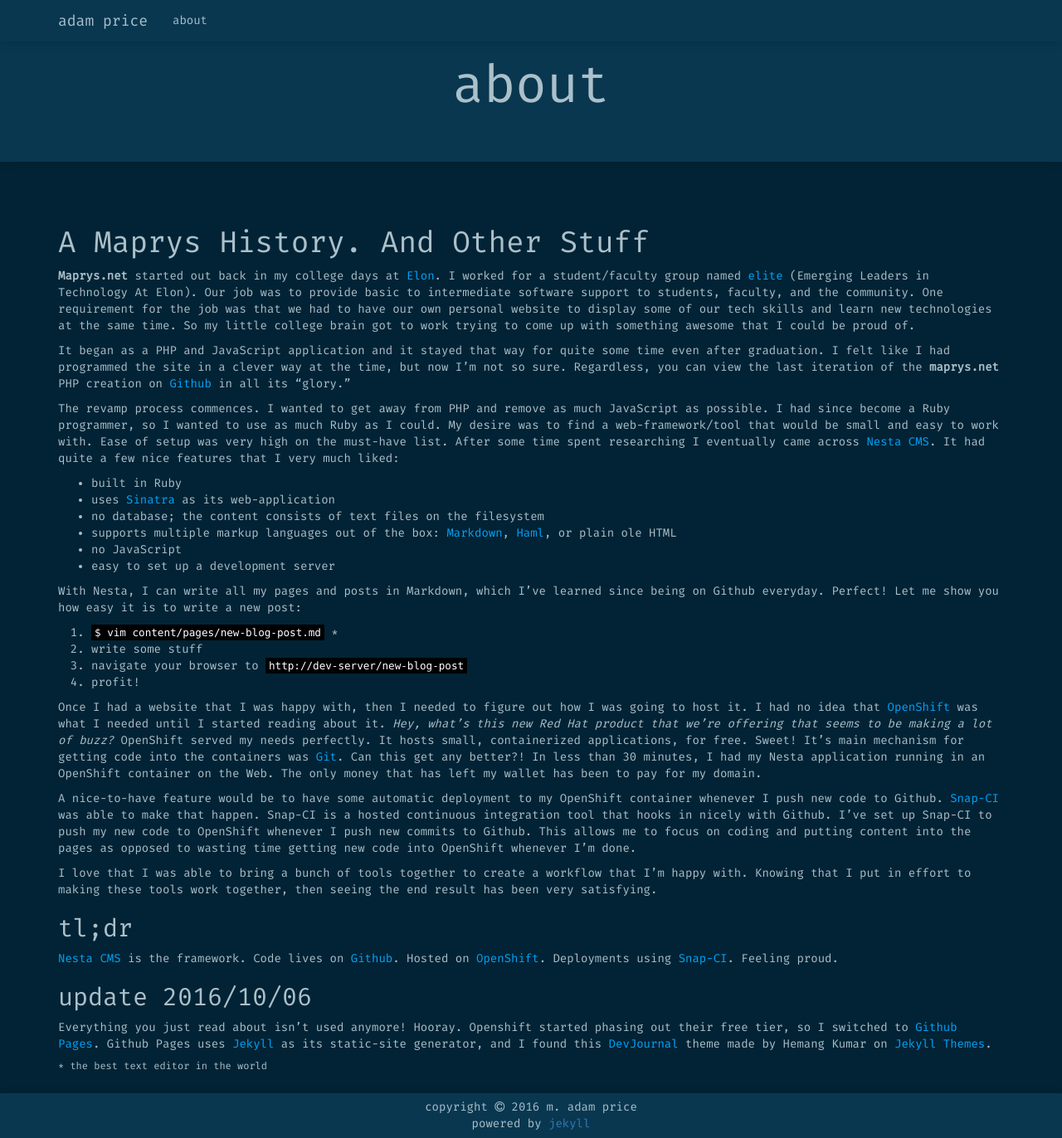
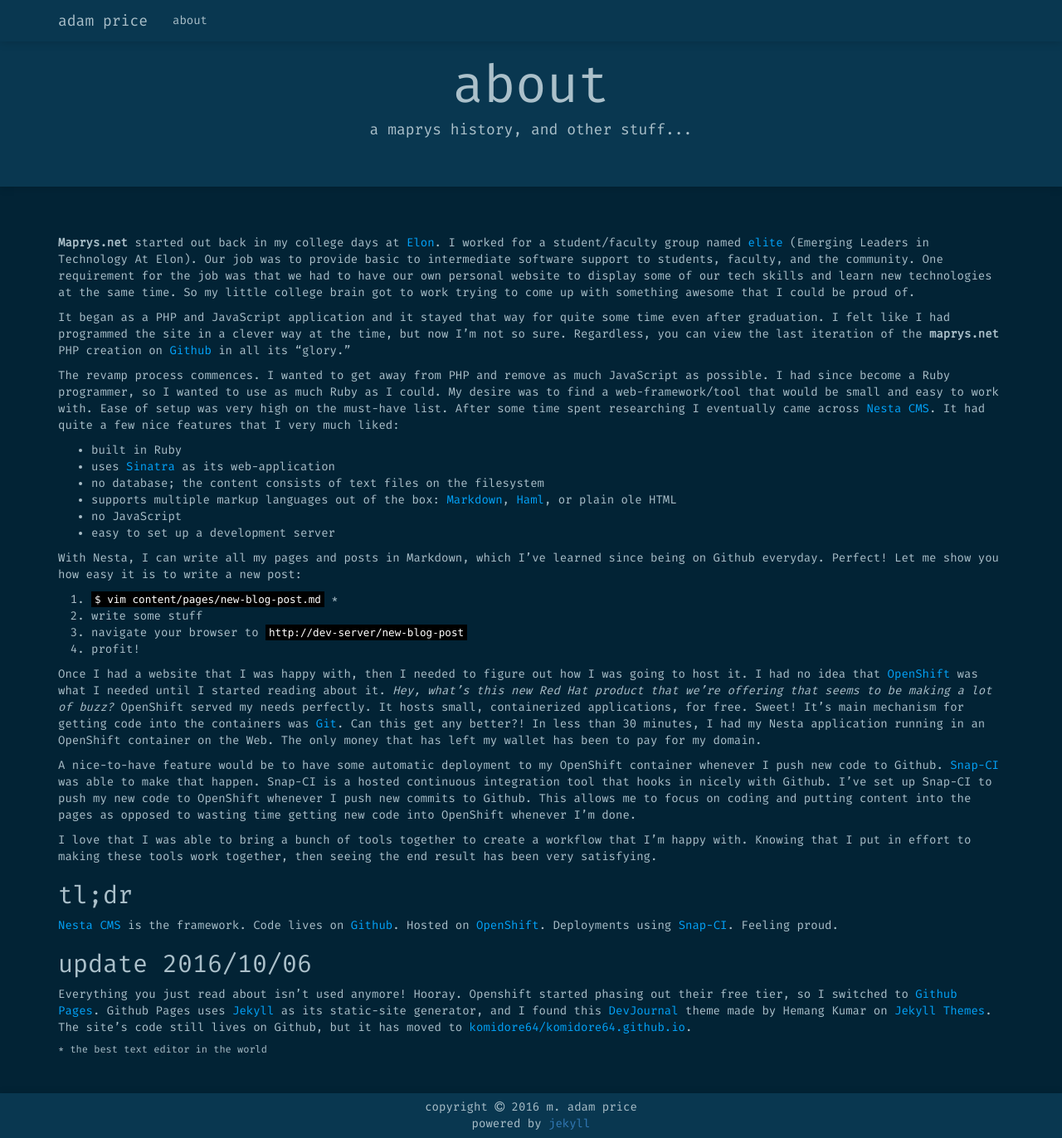
Before and after one commit to komidore64/komidore64.github.io, a Jekyll site: the page built from about.md, in a window 1280 px wide and 1372 px high. Shown: the whole window at 83% size. Built offline with Jekyll 4.4.1, drawn with Linux system fonts in a browser that asks for light colours; nearby versions of some CDN libraries; some web fonts are replaced; some of the changed lines change nothing that is shown.

Commit message:
small update to about.md

```diff
--- a/about.md
+++ b/about.md
@@ -2,9 +2,8 @@
 layout: page
 title: about
 permalink: /about
+tagline: a maprys history, and other stuff...
 ---
-# A Maprys History. And Other Stuff
-
 **Maprys.net** started out back in my college days at [Elon](http://elon.edu).
 I worked for a student/faculty group named [elite](https://wiki.elon.edu/pages/viewpage.action?pageId=39321890) (Emerging Leaders in Technology At Elon).
 Our job was to provide basic to intermediate software support to students, faculty, and the community.
@@ -73,5 +72,6 @@
 Hooray.
 Openshift started phasing out their free tier, so I switched to [Github Pages](http://pages.github.com).
 Github Pages uses [Jekyll](http://jekyllrb.com) as its static-site generator, and I found this [DevJournal](https://github.com/hemangsk/DevJournal) theme made by Hemang Kumar on [Jekyll Themes](http://jekyllthemes.org/).
+The site's code still lives on Github, but it has moved to [komidore64/komidore64.github.io](http://github.com/komidore64/komidore64.github.io).
 
 ###### \* the best text editor in the world
```
